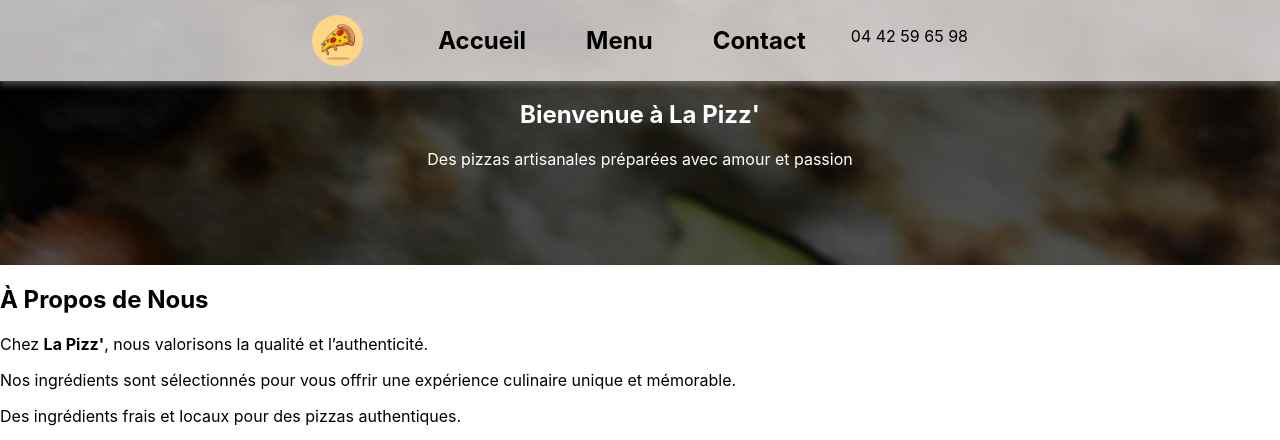
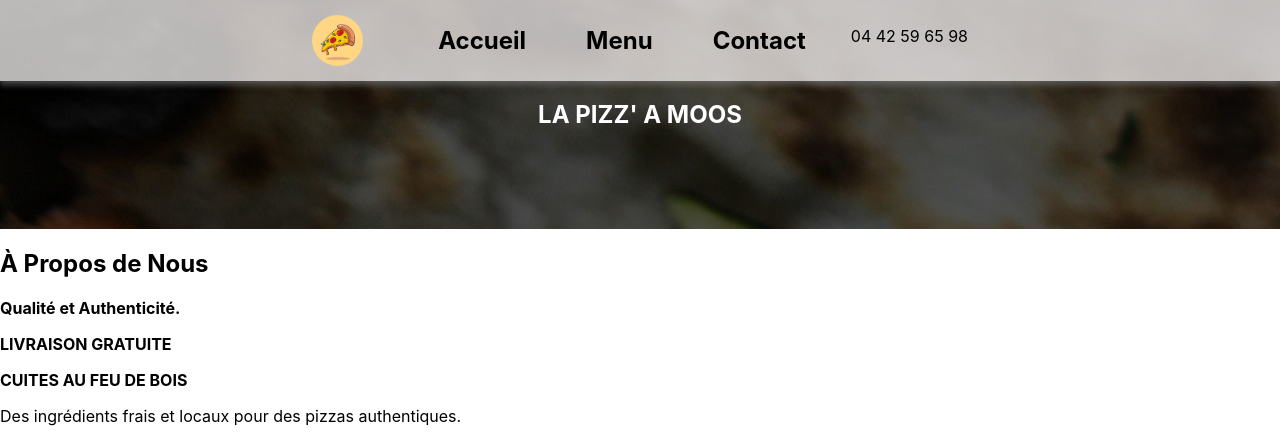
Before and after one commit to MustaphaMab/La_pizz_avec_REACT, a React (Create React App) app in the folder frontend/: page / in a window 1280 px wide. Shown: the top 440 px of the page. Built offline with nearby package versions, Linux system fonts and the light colour scheme.

Commit message:
modifs page accueil

```diff
--- a/frontend/src/pages/accueil.js
+++ b/frontend/src/pages/accueil.js
@@ -7,17 +7,16 @@ function Accueil() {
       {/* Bannière Parallaxe */}
       <section className="banner" style={{ backgroundImage: "url('/images/banniere.jpg')" }}>
         <div className="banner-overlay">
-          <h1>Bienvenue à La Pizz'</h1>
-          <p>Des pizzas artisanales préparées avec amour et passion</p>
+          <h1>LA PIZZ' A MOOS</h1>
         </div>
       </section>
 
       {/* Section À Propos */}
       <section className="about">
         <h2>À Propos de Nous</h2>
-        <p>
-          Chez <strong>La Pizz'</strong>, nous valorisons la qualité et l’authenticité.</p>
-          <p>Nos ingrédients sont sélectionnés pour vous offrir une expérience culinaire unique et mémorable.</p>
+        <p><strong>Qualité et Authenticité.</strong></p>
+          <p><strong>LIVRAISON GRATUITE</strong></p>
+          <p><strong>CUITES AU FEU DE BOIS</strong></p>
         <div className="about-highlight">
           <p>Des ingrédients frais et locaux pour des pizzas authentiques.</p>
         </div>
@@ -77,7 +76,7 @@ function Accueil() {
           {[
             { image: '/images/maitre_pizzaiolo.jpg', name: 'Chef Giovanni', role: 'Maître pizzaiolo avec 20 ans d\'expérience' },
             { image: '/images/chef_salle.jpg', name: 'Lisa Martin', role: 'Responsable de salle' },
-            { image: '/images/serveur_restaurant.jpg', name: 'Paul Dupont', role: 'Livreur rapide et toujours souriant' },
+            { image: '/images/serveur_restaurant.png', name: 'Paul Dupont', role: 'Livreur rapide et toujours souriant' },
           ].map((member, index) => (
             <div className="team-member" key={index}>
               <img src={member.image} alt={member.name} />
```
